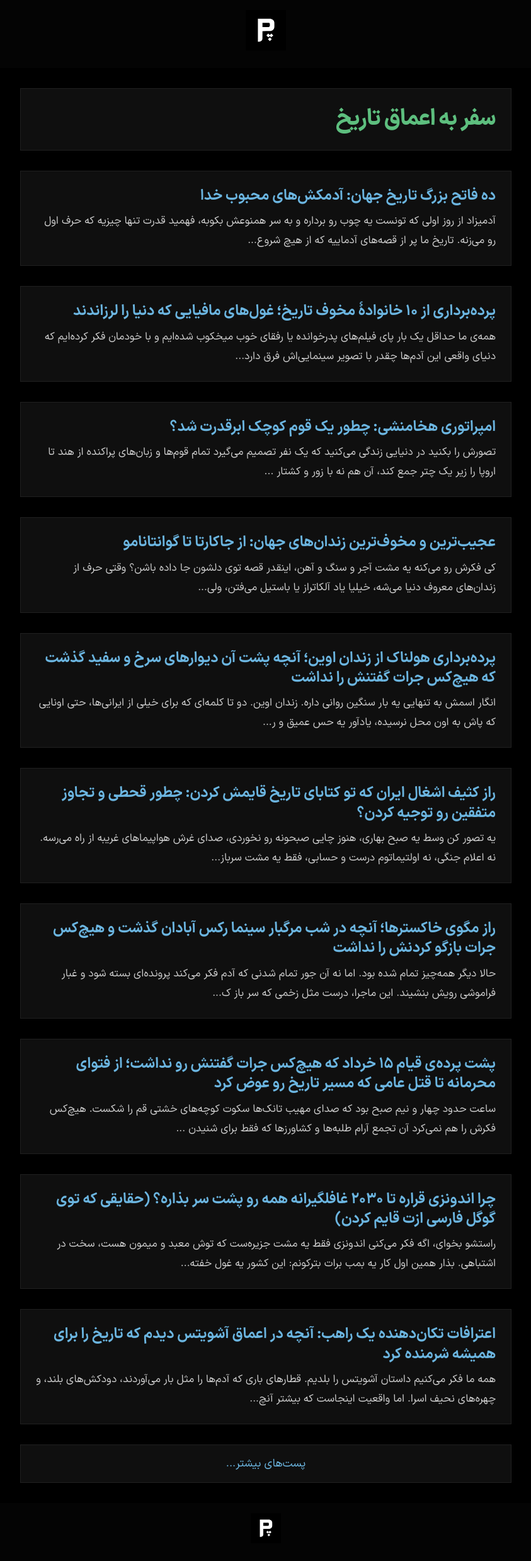
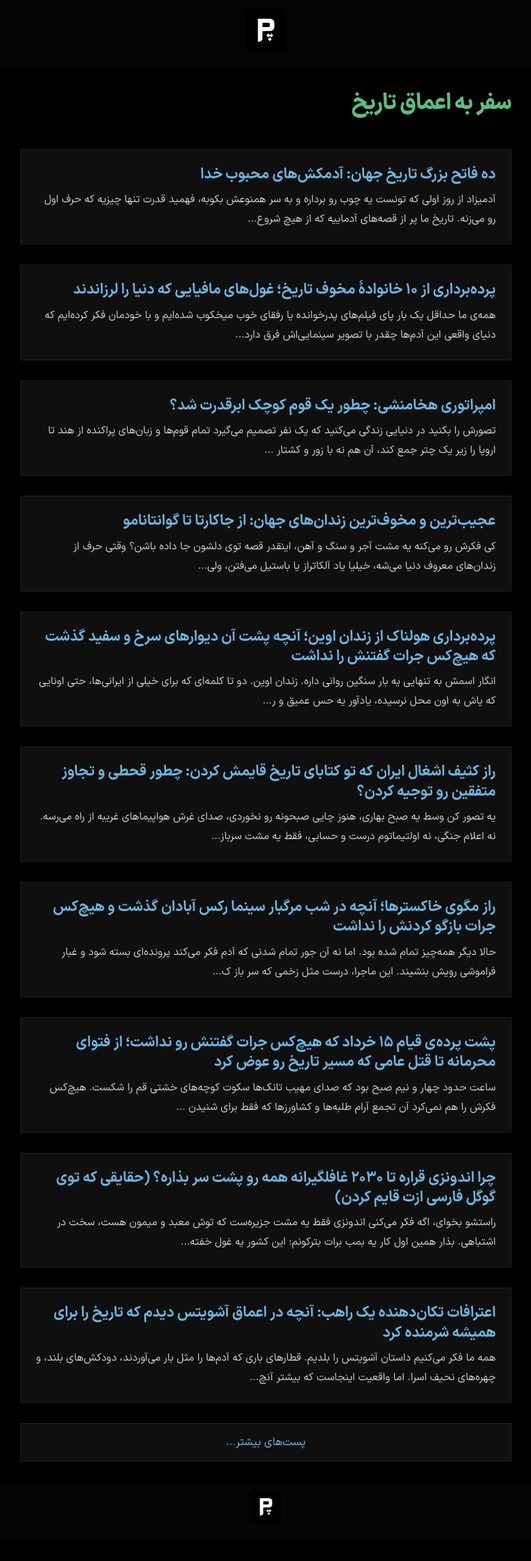
Before and after one commit to darkblog/darkblog.github.io, a Jekyll site: the page built from index.html, in a window 1280 px wide. Shown: the whole page at 63% size, without its empty margins (218-1061 px from the left). Built offline with Jekyll 4.4.1, drawn with Linux system fonts in a browser that asks for light colours; after the commit the page ends 2444 px from its top, so only the background shows below that.

Commit message:
Update default.html

```diff
--- a/_layouts/default.html
+++ b/_layouts/default.html
@@ -141,7 +141,7 @@
             font-weight: 800;
             line-height: 1.4;
             color: var(--text-green);
-            margin-block-end: 0;
+            margin-block-end: 1rem;
             padding-block-end: 0;
             letter-spacing: -0.02em;
         }
@@ -208,6 +208,7 @@
             color: var(--text-light);
             font-size: 0.9rem;
             flex-wrap: wrap;
+            margin-block-end: 1.5rem;
         }
         .post-author, .post-date {
             display: flex;
@@ -339,18 +340,13 @@
 
             <div class="posts-list">
                 {% if page.is_home %}
-                <div class="post-card">
                 <h1 class="page-title">سفر به اعماق تاریخ</h1>
-                </div>
                 {% endif %}
 
                 {% if page.type == 'post' %}
                 <article itemscope itemtype="https://schema.org/BlogPosting" style="display: contents;">
                     <meta itemprop="mainEntityOfPage" content="{{ page.url | absolute_url }}">
-                    <div class="post-card">
                     <h1 class="page-title" itemprop="headline">{{ page.title }}</h1>
-                    </div>
-                    <div class="post-card">
                     <div class="post-meta">
                         <span class="post-author" itemprop="author" itemscope itemtype="https://schema.org/Person">
                             <svg viewBox="0 0 24 24" width="18" height="18" aria-hidden="true" fill="currentColor"><path d="M12 12c2.21 0 4-1.79 4-4s-1.79-4-4-4-4 1.79-4 4 1.79 4 4 4zm0 2c-2.67 0-8 1.34-8 4v2h16v-2c0-2.66-5.33-4-8-4z"/></svg>
@@ -361,11 +357,8 @@
                             <span class="date-text"></span>
                         </time>
                     </div>
-                    </div>
-                    <div class="post-card" style="width: 100%; max-width: 100%; overflow: hidden;">
-                        <div class="article-content" itemprop="articleBody" style="width: 100%;">
+                    <div class="article-content" itemprop="articleBody">
                         {{ content }}
-                        </div>
                     </div>
                 </article>
 
```
Lines whose indentation alone changed are shown as unchanged.
